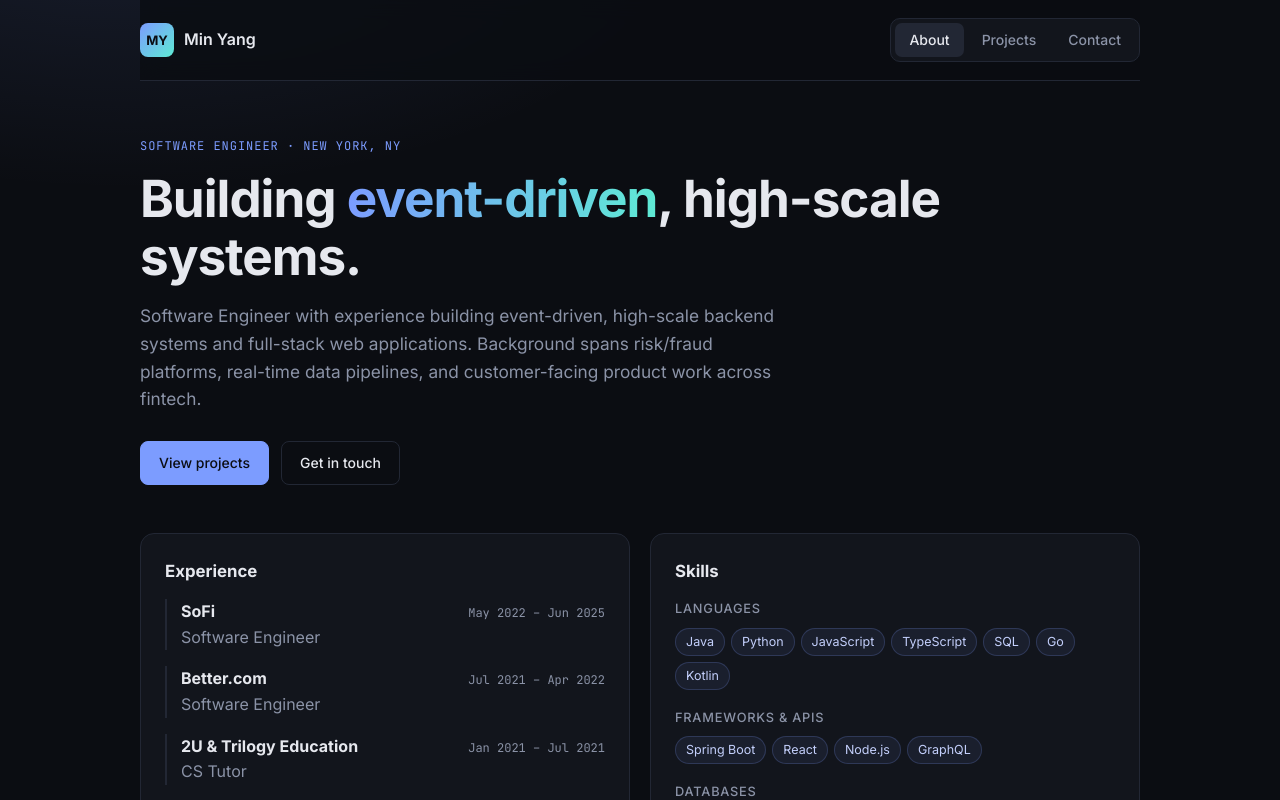
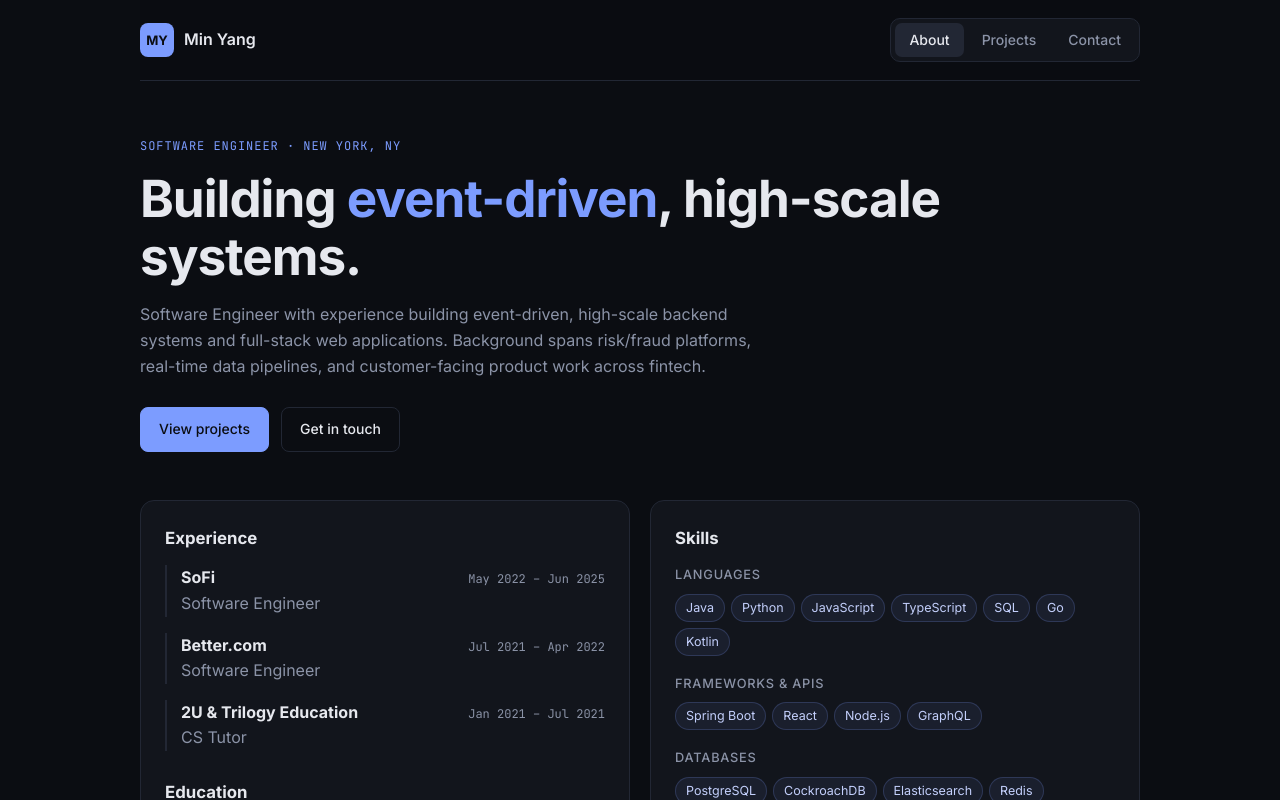
Before and after one commit to my828/portfolio, a React (Vite) app: page / in a window 1280 px wide. Shown: the top 800 px of the page. Built offline with nearby package versions, Linux system fonts and the light colour scheme.

Commit message:
Replace gradients with solid colors
Co-Authored-By: Claude Opus 5.5 <noreply@anthropic.com>

```diff
--- a/src/App.jsx
+++ b/src/App.jsx
@@ -111,26 +111,8 @@ function Projects() {
     <section>
       <h1 className="page-title">Projects</h1>
 
-      <h2 className="section-label">Capstone</h2>
-      <a className="card capstone" href={capstone.url} target="_blank" rel="noreferrer">
-        <div>
-          <p className="eyebrow">{capstone.label}</p>
-          <h2 className="capstone-name">{capstone.name}</h2>
-          <p className="muted capstone-desc">{capstone.description}</p>
-          <p className="capstone-role"><span className="muted">Role:</span> {capstone.role}</p>
-          <div className="chips">
-            {capstone.stack.map((s) => <span key={s} className="chip">{s}</span>)}
-          </div>
-          <span className="link-hint">View project ↗</span>
-        </div>
-        <div className="award">
-          <span className="award-badge">🏆 {capstone.award}</span>
-          <span className="muted">{capstone.awardDetail}</span>
-        </div>
-      </a>
-
       <h2 className="section-label">Professional Work</h2>
-      <p className="lede">Selected work from fintech platforms at SoFi and Better.com.</p>
+      {/* <p className="lede">Selected work from fintech platforms at SoFi and Better.com.</p> */}
       <div className="project-grid">
         {projects.map((p) => (
           <article key={p.name} className="card project">
@@ -142,11 +124,44 @@ function Projects() {
             </div>
             <p className="muted">{p.description}</p>
             <div className="chips">
-              {p.stack.map((s) => <span key={s} className="chip">{s}</span>)}
+              {p.stack.map((s) => (
+                <span key={s} className="chip">
+                  {s}
+                </span>
+              ))}
             </div>
           </article>
         ))}
       </div>
+
+      <h2 className="section-label">Capstone</h2>
+      <a
+        className="card capstone"
+        href={capstone.url}
+        target="_blank"
+        rel="noreferrer"
+      >
+        <div>
+          <p className="eyebrow">{capstone.label}</p>
+          <h2 className="capstone-name">{capstone.name}</h2>
+          <p className="muted capstone-desc">{capstone.description}</p>
+          <p className="capstone-role">
+            <span className="muted">Role:</span> {capstone.role}
+          </p>
+          <div className="chips">
+            {capstone.stack.map((s) => (
+              <span key={s} className="chip">
+                {s}
+              </span>
+            ))}
+          </div>
+          <span className="link-hint">View project ↗</span>
+        </div>
+        <div className="award">
+          <span className="award-badge">🏆 {capstone.award}</span>
+          <span className="muted">{capstone.awardDetail}</span>
+        </div>
+      </a>
     </section>
   );
 }
--- a/src/styles.css
+++ b/src/styles.css
@@ -13,9 +13,7 @@
 
 body {
   margin: 0;
-  background:
-    radial-gradient(1000px 500px at 10% -10%, rgba(124, 156, 255, 0.12), transparent 60%),
-    var(--bg);
+  background: var(--bg);
   color: var(--text);
   font-family: 'Inter', system-ui, -apple-system, sans-serif;
   line-height: 1.6;
@@ -38,7 +36,7 @@ a { color: inherit; text-decoration: none; }
 .brand { display: flex; align-items: center; gap: 10px; font-weight: 600; }
 .brand-mark {
   display: grid; place-items: center; width: 34px; height: 34px; border-radius: 8px;
-  background: linear-gradient(135deg, var(--accent), var(--accent-2));
+  background: var(--accent);
   color: #0b0d12; font-size: 13px; font-weight: 700;
 }
 .tabs { display: flex; gap: 4px; padding: 4px; background: var(--surface); border: 1px solid var(--border); border-radius: 10px; }
@@ -55,8 +53,8 @@ h1 { font-size: clamp(2rem, 5vw, 3.2rem); line-height: 1.15; margin: 12px 0 16px
 .page-title { margin-top: 0; }
 h2 { font-size: 1.05rem; margin: 0 0 14px; }
 h3 { font-size: .8rem; color: var(--muted); font-weight: 500; margin: 0 0 8px; text-transform: uppercase; letter-spacing: .06em; }
-.accent { background: linear-gradient(90deg, var(--accent), var(--accent-2)); -webkit-background-clip: text; background-clip: text; color: transparent; }
-.lede { color: var(--muted); font-size: 1.08rem; max-width: 640px; margin: 0 0 28px; }
+.accent { color: var(--accent); }
+.lede { color: var(--muted); max-width: 640px; margin: 0 0 28px; }
 .muted { color: var(--muted); }
 .mono { font-family: 'JetBrains Mono', monospace; font-size: 12px; }
 .spaced { margin-top: 28px; }
@@ -106,12 +104,12 @@ p { margin: 4px 0 0; }
 }
 
 /* Capstone */
-.section-label { margin: 36px 0 14px; font-size: .8rem; color: var(--muted); font-weight: 500; text-transform: uppercase; letter-spacing: .08em; }
+.section-label { margin: 36px 0 14px; color: var(--muted); font-weight: 500; text-transform: uppercase; letter-spacing: .08em; }
 .page-title + .section-label { margin-top: 8px; }
 .capstone {
   display: flex; justify-content: space-between; align-items: center; gap: 20px; flex-wrap: wrap;
   border-color: rgba(94, 234, 212, 0.35);
-  background: linear-gradient(135deg, rgba(124, 156, 255, 0.10), rgba(94, 234, 212, 0.06)), var(--surface);
+  background: var(--surface);
   transition: border-color .2s, transform .2s;
 }
 .capstone:hover { border-color: var(--accent-2); transform: translateY(-2px); }
```
